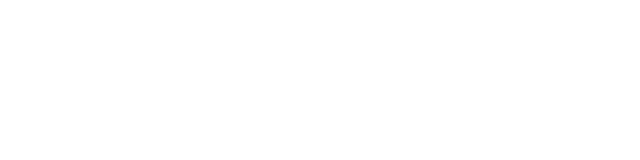
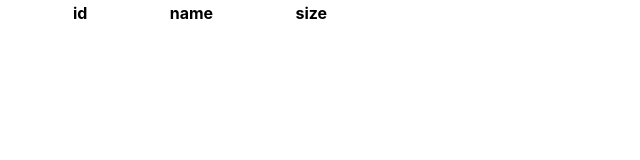
Before and after one commit to evyz/react-ui, a React (Create React App) app: page / in a window 1280 px wide. Shown: the top 160 px of the page, without its empty margins (0-640 px from the left). Built offline with nearby package versions, Linux system fonts and the light colour scheme.

Commit message:
added grid settings

```diff
--- a/src/App.js
+++ b/src/App.js
@@ -1,34 +1,31 @@
 import { useEffect, useState } from "react";
-import { StackAlerts } from "./evyz@react-forms-confirmed/index";
 import Wrapper from "./evyz@react-forms/wrapper/wrapper";
+import Grid from "./evyz@react-forms-confirmed/grid/grid";
 
 function App() {
-  const [notif, setNotifs] = useState([]);
+
+  const [rows, setRows] = useState([])
+  const [page, setPage] = useState(0)
+  const [limit ,setLimit] = useState(2)
 
   useEffect(() => {
-    setNotifs([
-      { id: 1, title: "123", message: "123" },
-      { id: 1, title: "123", message: "123" },
-    ]);
+    setRows([
+      {id: 1, name: "Test", size: "123", isConfirmed: true},
+      {id: 2, name: "Tes2232", size: "123", isConfirmed: false},
+      {id: 3, name: "Tes2132131t", size: "123", isConfirmed: true},
+      {id: 4, name: "Test123", size: "123", isConfirmed: true},
+      {id: 5, name: "Test123", size: "123", isConfirmed: true},
+    ])
+  }, [])
 
-    setTimeout(() => {
-      setNotifs([
-        { id: 1, title: "123", message: "123" },
-        { id: 1, title: "123", message: "123" },
-        { id: 1, title: "111111111111", message: "123" },
-        { id: 1, title: "111111111111", message: "123" },
-      ]);
-    }, 2000);
-  }, []);
-
-  console.log("notif =>", notif);
 
   return (
     <Wrapper>
-      <StackAlerts
-        state={{ value: notif }}
-        gui={{ placement: { x: "left", y: "top" } }}
-      ></StackAlerts>
+      <Grid state={{value: rows}} gui={{fields: [
+    { id: 1, key: "id" },
+    { id: 2, key: "name", thead: {style: {width: 200}} },
+    { id: 3, key: "size" },
+  ], page, limit}}></Grid>
     </Wrapper>
   );
 }
--- a/src/evyz@react-forms-confirmed/grid/grid.tsx
+++ b/src/evyz@react-forms-confirmed/grid/grid.tsx
@@ -1,18 +1,115 @@
+import * as React from "react";
 import { WidgetBaseOptions } from "..";
+import { usePaginationGrid } from "./pagination";
 
+interface FieldOptions {
+  id?: Number;
+  key?: string;
+  value?: any;
+  thead?: {
+    className?: string;
+    style?: React.CSSProperties;
+  };
+  tbody?: {
+    className?: string;
+    style?: React.CSSProperties;
+  };
+  events?: {
+    onClick?: Function;
+  };
+}
 
+interface FieldsOptions extends Array<FieldOptions> {}
 
-interface GridOptions extends WidgetBaseOptions{
-    events: {
-        row: {
-            onClick: Function;
-        }
-        cell:{
-            onClick: Function;
-        }
-    }
-    gui:{
-        fields: [];
-        size: Number;
-    }
+interface gui {
+  gui: {
+    fields: FieldsOptions;
+    thead?: {
+      className?: string;
+      style?: React.CSSProperties;
+    };
+    tbody?: {
+      className?: string;
+      style?: React.CSSProperties;
+    };
+  };
 }
+
+export interface GridOptions extends WidgetBaseOptions {
+  events?: {
+    row?: {
+      onClick?: Function;
+    };
+  };
+
+  state?: {
+    value?: [];
+  };
+}
+
+const Thead = (props: GridOptions) => {
+  return (
+    <thead>
+      {props?.gui?.fields &&
+        props?.gui?.fields?.length &&
+        props?.gui?.fields.map((field) => (
+          <th
+            style={field?.thead?.style}
+            className={`${field?.thead?.className}`}
+            key={`${field?.id ? field?.id : field?.key}`}>
+            {field?.key}
+          </th>
+        ))}
+    </thead>
+  );
+};
+
+interface TBodyProps {
+  gui: {};
+  data: [];
+  onClickRow;
+  onClickCell;
+}
+
+const Tbody = ({}) => {
+  return (
+    <tbody>
+      {data &&
+        data?.length &&
+        data.map((row) => (
+          <tr onClick={onClickRow}>
+            {gui?.fields &&
+              gui?.fields?.length &&
+              gui?.fields.map((field) => (
+                <th
+                  onClick={(e) =>
+                    onClickCell(e, {
+                      id: field?.id,
+                      key: field?.key,
+                      value: row[field?.key ? field?.key : ""],
+                    })
+                  }>
+                  {row[field?.key ? field?.key : ""]}
+                </th>
+              ))}
+          </tr>
+        ))}
+    </tbody>
+  );
+};
+
+const Grid = (props: GridOptions) => {
+  const {
+    data,
+    events: { onClickRow, onClickCell },
+  } = usePaginationGrid(props);
+  return (
+    <div>
+      <table>
+        <Thead gui={{ fields: props?.gui?.fields }} />
+      </table>
+    </div>
+  );
+};
+
+export default Grid;
--- /dev/null
+++ b/src/evyz@react-forms-confirmed/grid/pagination.tsx
@@ -0,0 +1,33 @@
+import * as React from "react";
+import { GridOptions } from "./grid";
+
+const useEvents = (props: GridOptions) => {
+  return {
+    onClickRow: (e: React.MouseEvent) => {
+      props?.events?.row?.onClick && props?.events?.row?.onClick(e);
+    },
+    onClickCell: (e: React.MouseEvent, cell: {}) => {
+      props?.events?.row?.onClick && props?.events?.row?.onClick(e, cell);
+    },
+  };
+};
+
+const usePaginationGrid = (props: GridOptions) => {
+  const [data, setData] = React.useState([]);
+
+  React.useEffect(() => {
+    if (props?.state?.value && props?.state?.value?.length) {
+      setData(props?.state?.value);
+    }
+  }, [props?.state?.value]);
+
+  const events = useEvents(props);
+
+  return {
+    data,
+    setData,
+    events,
+  };
+};
+
+export { usePaginationGrid, useEvents };
```
